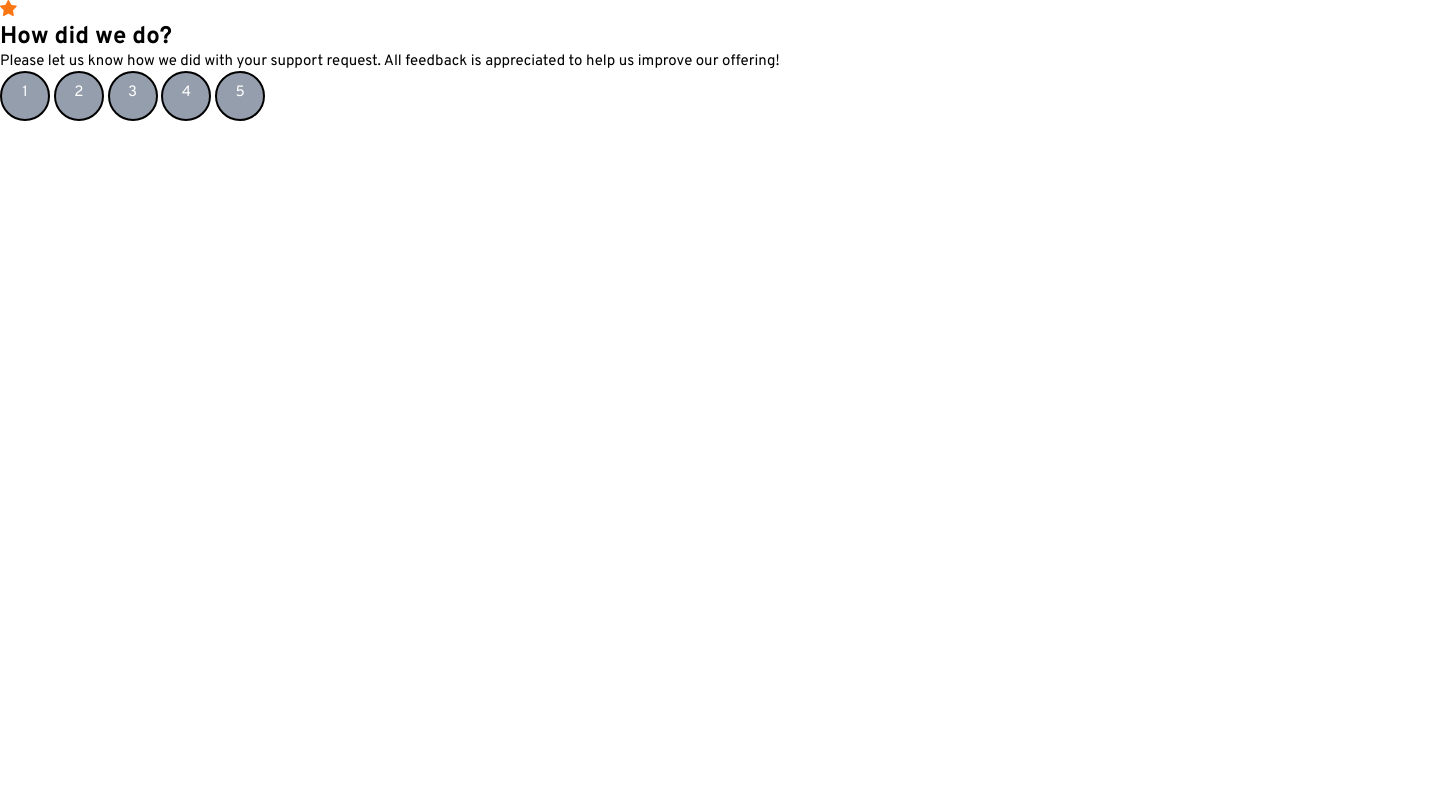
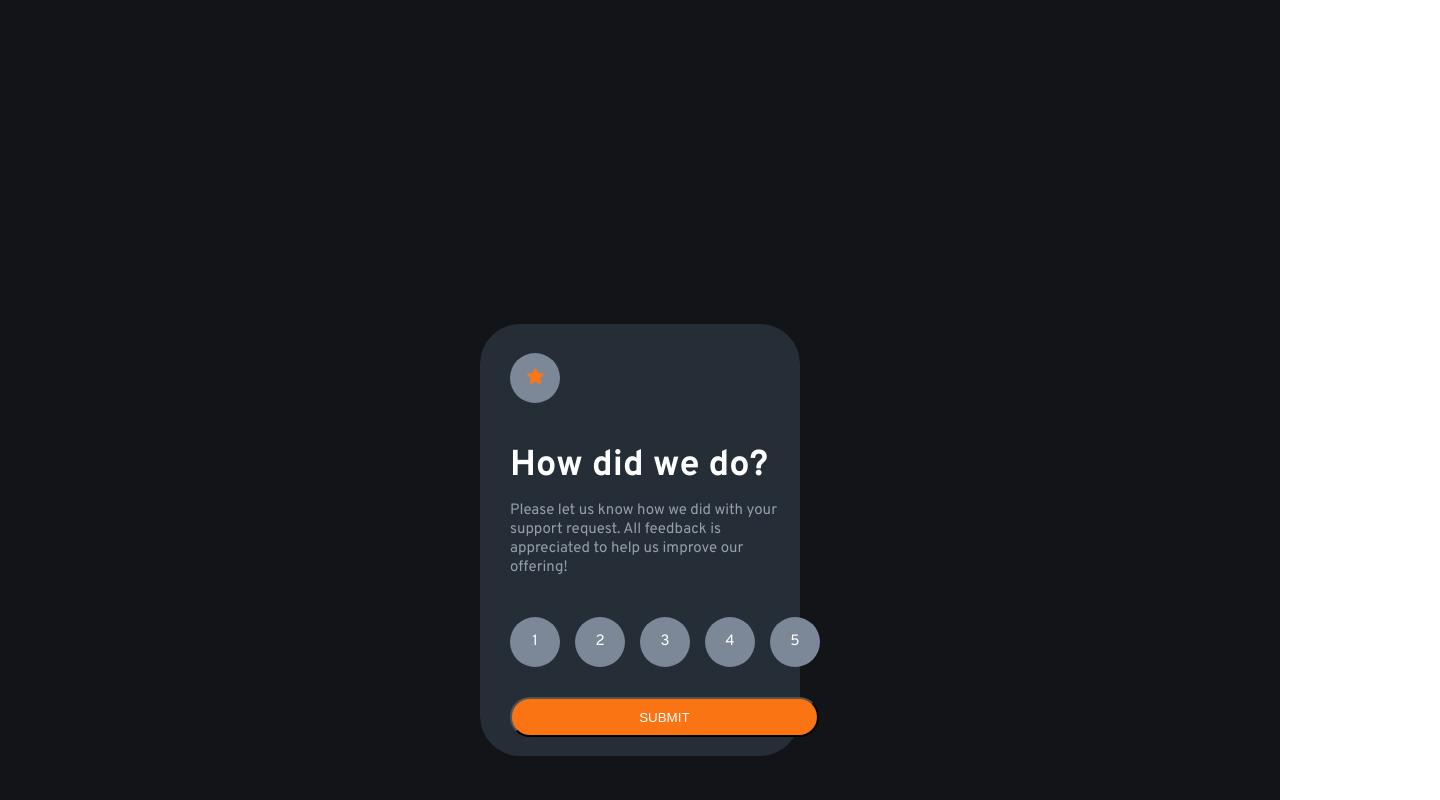
Before and after one commit to nakna2k/Interactive-rating-component-page, a plain HTML site: page index.html in a window 1280 px wide. Shown: the top 800 px of the page, 1440 px wide, since content can reach past the window. Drawn offline with Linux system fonts and the light colour scheme.

Commit message:
finishing-layout

```diff
--- a/index.html
+++ b/index.html
@@ -29,11 +29,9 @@
           <input type="radio" name="rating" id="FourStar">
           <label for="FourStar"><p class = "text">4</p></label>
           <input type="radio" name="rating" id="FiveStar">
-          <label for="FiveStar"><p class = "text">5</p></label>
-
-
-
+          <label for="FiveStar"><p class = "text">5</p></label><br>
         </div>
+        <button id="submitBtn">SUBMIT</button>
 
       </div>
       </section>
--- a/style.css
+++ b/style.css
@@ -18,7 +18,7 @@
 }
 body{
     font-family: 'Overpass',sans-serif;
-    width: 1440px;
+    width: 100%;
 }
 p{
     font-size: 15px;
@@ -27,12 +27,11 @@ p{
 
 .FormWrapper label{
     display: inline-block;
-    border: 2px solid black;
     border-radius: 30px;
     width: 50px;
     height: 50px;
     text-align: center;
-    background-color: var(--SecondaryColorNeutral);
+    background-color: var(--MediumGrey);
 }
 .FormWrapper input[type = "radio"]{
     display: none;
@@ -43,7 +42,68 @@ p{
 }
 .text{
     text-align: center;
-    line-height: 40px;
+    line-height: 50px;
     color: var(--PrimaryColorNeutral);
 
 }
+
+
+main{
+    display: flex;
+    align-items: center;
+    justify-content: center;
+    width: 100%;
+    height: 1080px;
+    background-color: var(--VeryDarkBlue);
+
+
+}
+.wrapper{
+    gap: 40px;
+    display: flex;
+    flex-direction: column;
+    justify-content: center;
+    align-items: flex-start;
+    background-color: var(--darkBlue);
+    height: 40%;
+    width: 25%;
+    padding-left: 30px;
+    border-radius: 40px;
+
+
+}
+.wrapper > .topLogo{
+    background-color: var(--MediumGrey);
+    border-radius: 30px;
+    height: 50px;
+    width: 50px;
+    text-align: center;
+    line-height: 55px;
+    margin-top: 10px;
+}
+.wrapper > .titleBox{
+    text-align: left;
+
+}
+.titleBox > h2{
+    font-size: 36px;
+    padding-bottom: 12px;
+    color: var(--PrimaryColorNeutral);
+}
+.titleBox > p{
+    color: var(--SecondaryColorNeutral);
+
+}
+.FormWrapper{
+    gap: 15px;
+    display: flex;
+    justify-content: space-between;
+}
+button{
+    margin-top: 30px;
+    width: 95%;
+    border-radius: 35px;
+    height: 40px;
+    color: var(--PrimaryColorNeutral);
+    background-color: var(--PrimaryColorMain);
+}
```
